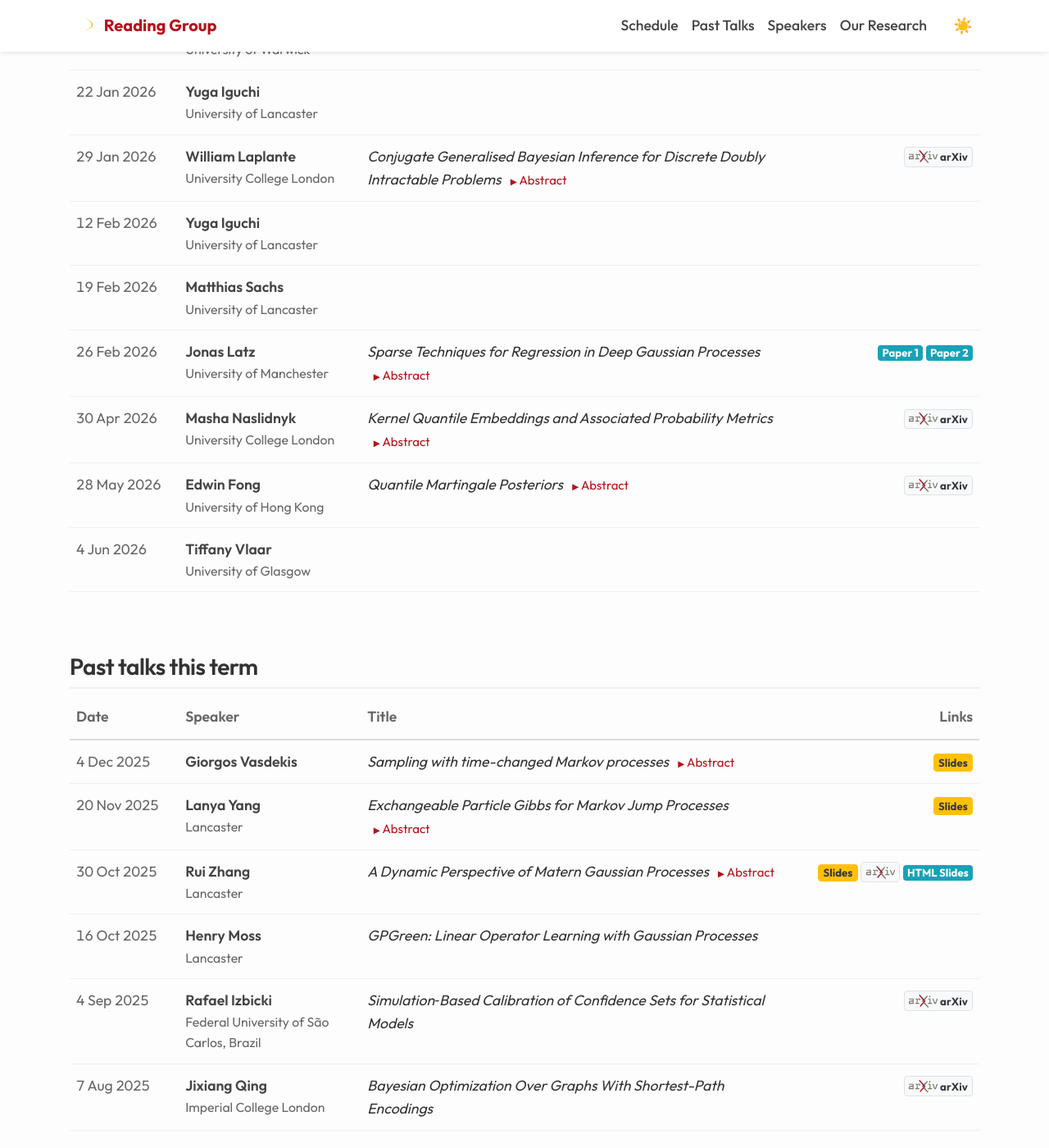
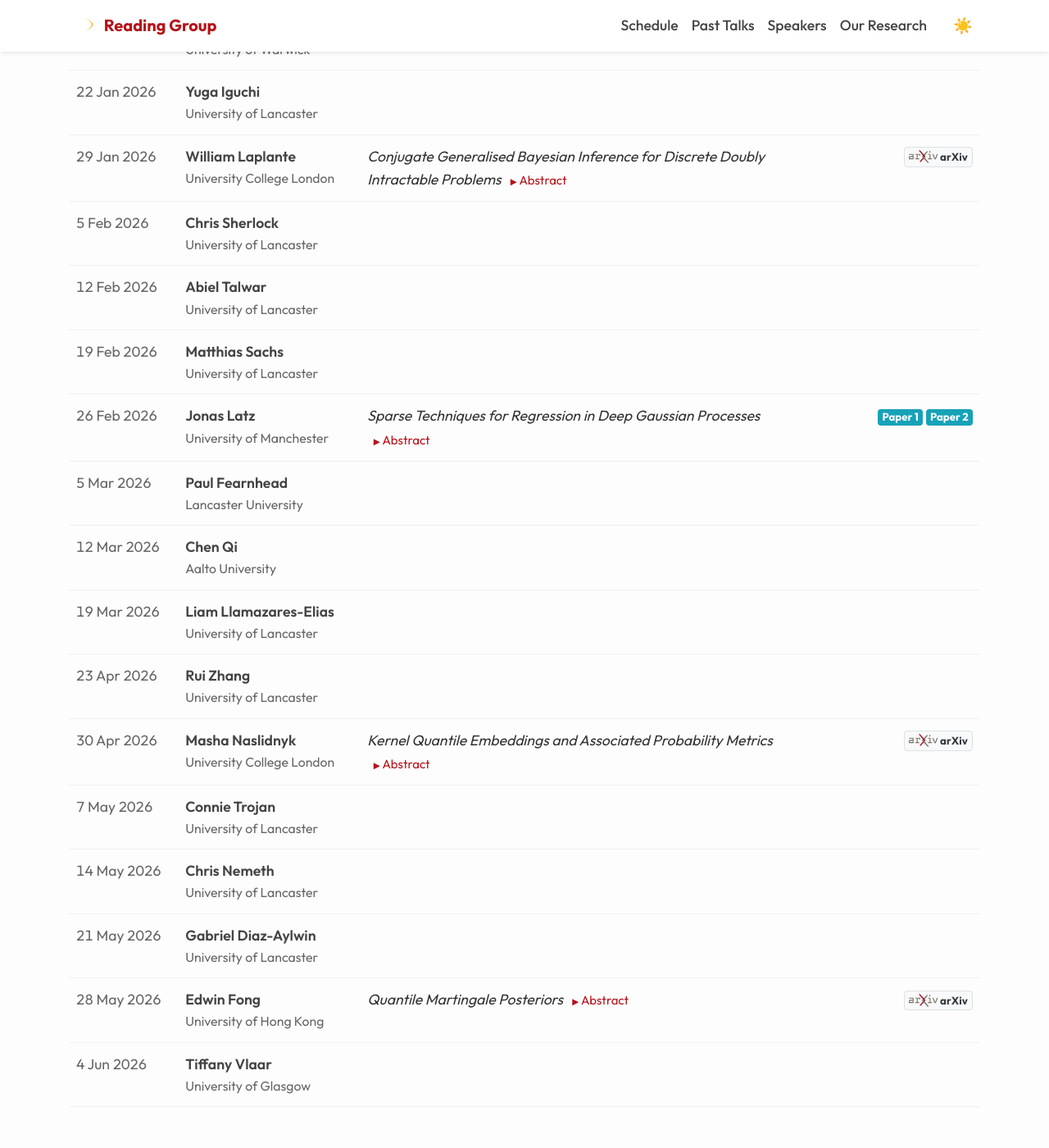
Before and after one commit to LU-CSML/lu-csml.github.io, a Jekyll site: the page built from schedule.md, in a window 1280 px wide and 1400 px high, scrolled down 429 px. Shown: the whole window at 82% size. Built offline with Jekyll 4.4.1, drawn with Linux system fonts in a browser that asks for light colours.

Commit message:
Added upcoming talks

```diff
--- a/_data/talks.yml
+++ b/_data/talks.yml
@@ -25,6 +25,24 @@
   link: https://arxiv.org/abs/2406.03358
   link_text: arXiv
 
+- date: 2026-05-21
+  speaker: Gabriel Diaz-Aylwin
+  affiliation: University of Lancaster
+  title:
+  abstract:
+
+- date: 2026-05-14
+  speaker: Chris Nemeth
+  affiliation: University of Lancaster
+  title:
+  abstract:
+
+- date: 2026-05-07
+  speaker: Connie Trojan
+  affiliation: University of Lancaster
+  title:
+  abstract:
+
 - date: 2026-04-30
   speaker: Masha Naslidnyk
   affiliation: University College London
@@ -32,6 +50,30 @@
   abstract: Embedding probability distributions into reproducing kernel Hilbert spaces (RKHS) has enabled powerful non-parametric methods such as the maximum mean discrepancy (MMD), a statistical distance with strong theoretical and computational properties. At its core, the MMD relies on kernel mean embeddings (KMEs) to represent distributions as mean functions in RKHS . However, it remains unclear if the mean function is the only meaningful RKHS representation. Inspired by generalised quantiles, we introduce the notion of kernel quantile embeddings (KQEs), along with a consistent estimator. We then use KQEs to construct a family of distances that (i) are probability metrics under weaker kernel conditions than MMD ;(ii) recover a kernelised form of the sliced Wasserstein distance; and(iii) can be efficiently estimated with near-linear cost. Through hypothesis testing, we show that these distances offer a competitive alternative to MMD and its fast approximations. Our findings demonstrate the value of representing distributions in Hilbert space beyond simple mean functions, paving the way for new avenues of research.
   link: https://arxiv.org/abs/2505.20433
   link_text: arXiv
+
+- date: 2026-04-23
+  speaker: Rui Zhang
+  affiliation: University of Lancaster
+  title:
+  abstract:
+
+- date: 2026-03-19
+  speaker: Liam Llamazares-Elias
+  affiliation: University of Lancaster
+  title:
+  abstract:
+
+- date: 2026-03-12
+  speaker: Chen Qi
+  affiliation: Aalto University
+  title:
+  abstract:
+
+- date: 2026-03-05
+  speaker: Paul Fearnhead
+  affiliation: Lancaster University
+  title:
+  abstract:
 
 - date: 2026-02-26
   speaker: Jonas Latz
@@ -52,18 +94,18 @@
   slides:
 
 - date: 2026-02-12
-  speaker: Yuga Iguchi
+  speaker: Abiel Talwar
   affiliation: University of Lancaster
   title:
   abstract:
   slides:
 
-# - date: 2026-02-05
-#   speaker: Chris Sherlock
-#   affiliation: University of Lancaster
-#   title:
-#   abstract:
-#   slides:
+- date: 2026-02-05
+  speaker: Chris Sherlock
+  affiliation: University of Lancaster
+  title:
+  abstract:
+  slides:
 
 - date: 2026-01-29
   speaker: William Laplante
```
Also changed, not shown: _includes/wordcloud.svg.
